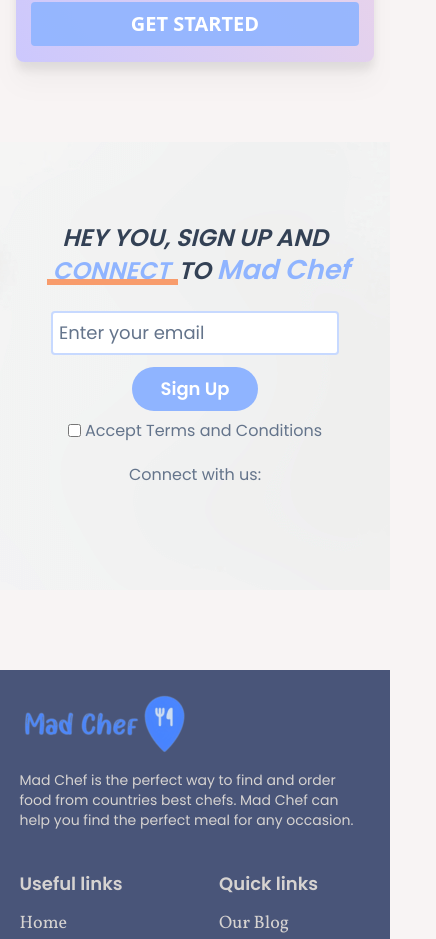
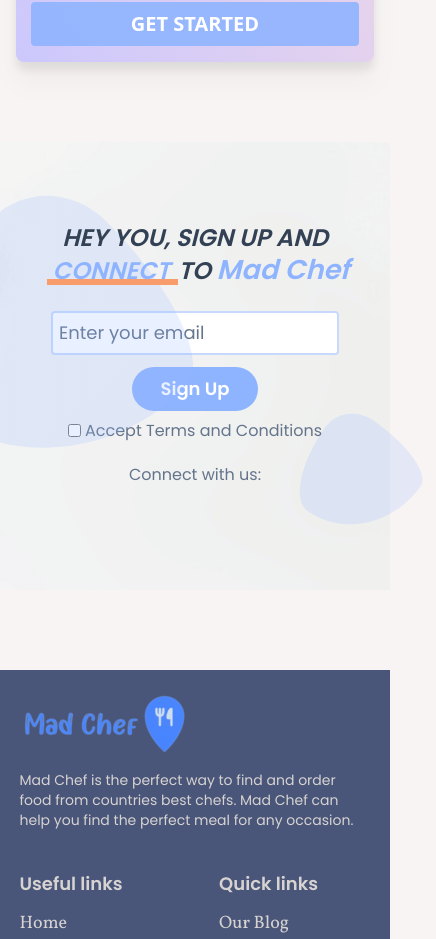
Before and after one commit to MohammadNaiem65/mad-chef-client, a React (Vite) app: page / in a window 390 px wide. Shown: the part 4970-5909 px from the top of the page, 436 px wide, since content can reach past the window. Built offline with nearby package versions, Linux system fonts and the light colour scheme; some icons are missing.

Commit message:
Updated: added animated blob as background for NewsLetter section

```diff
--- a/src/components/Home/NewsLetter.jsx
+++ b/src/components/Home/NewsLetter.jsx
@@ -1,4 +1,5 @@
 import { useRef, useState } from 'react';
+import { motion } from 'framer-motion';
 import { FaFacebook, FaInstagram, FaPinterest } from 'react-icons/fa6';
 import { newsletterBgImg } from '../../assets';
 
@@ -8,14 +9,14 @@
 
 	return (
 		<div
-			className='h-[28rem] w-full mt-20 font-Popins flex flex-col justify-center items-center text-center text-slate-500'
+			className='h-[28rem] w-full mt-20 font-Popins flex flex-col justify-center items-center text-center text-slate-500 relative'
 			style={{
 				backgroundImage: `url("${newsletterBgImg}")`,
 				backgroundRepeat: 'no-repeat',
 				backgroundPosition: 'center',
 			}}>
+			{/*title */}
 			<h1 className='section-title uppercase'>
-				{/*title */}
 				Hey you, Sign Up and <br />
 				<span className='section-title-span after:w-[112%] mr-2'>
 					CONNECT
@@ -25,6 +26,7 @@
 					Mad Chef
 				</span>
 			</h1>
+
 			<form>
 				<div className='text-lg mt-6 md:flex gap-5'>
 					<div className='w-72 relative'>
@@ -82,6 +84,19 @@
 					<FaPinterest className='text-red-700 cursor-pointer' />
 				</p>
 			</div>
+
+			<motion.div
+				initial={{ left: '-12rem' }}
+				whileInView={{ left: '-5rem' }}
+				transition={{ duration: 1, delay: 0.3 }}
+				className='shape-bg-one h-64 block md:hidden aspect-square bg-Primary bg-opacity-20 absolute top-[45%] -translate-y-1/2 rotate-45'
+			/>
+			<motion.div
+				initial={{ right: '-8rem' }}
+				whileInView={{ right: '-5rem' }}
+				transition={{ duration: 1, delay: 0.3 }}
+				className='shape-bg-one h-28 block md:hidden aspect-square bg-Primary bg-opacity-20 absolute -bottom-0 -translate-x-1/2 -translate-y-1/2 rotate-[35deg]'
+			/>
 		</div>
 	);
 };
```
